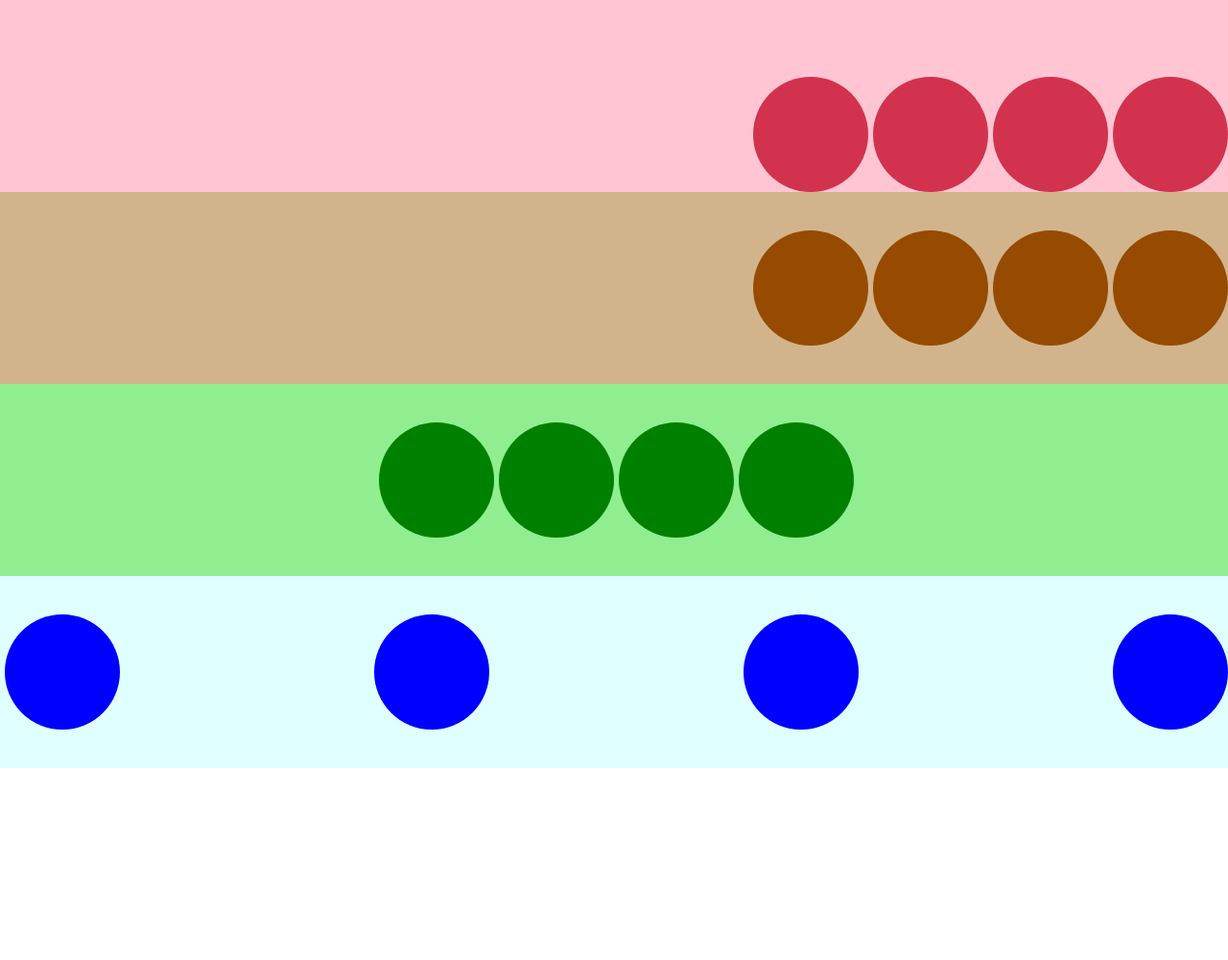
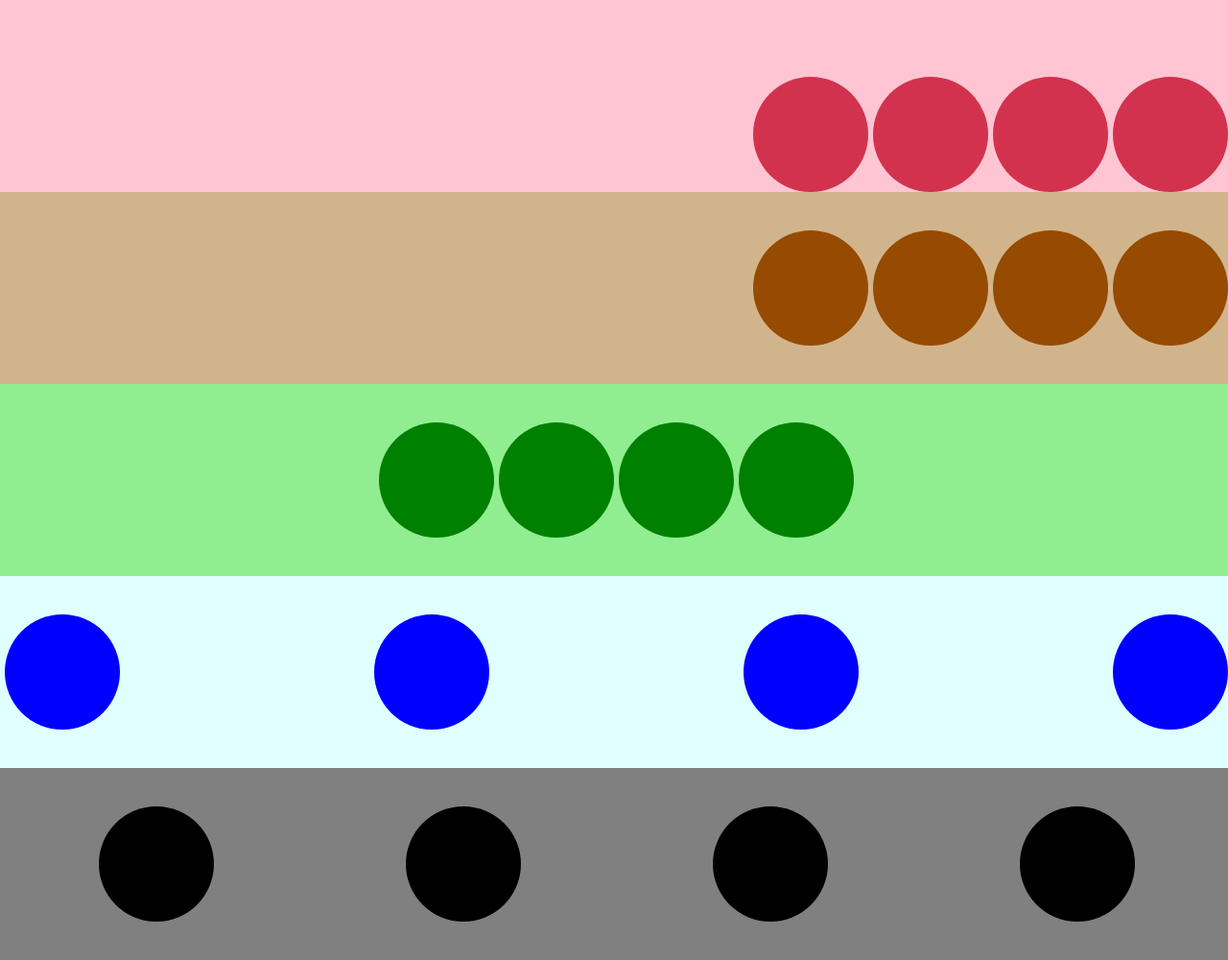
Before and after one commit to EstRufi/Treinando-Flex, a plain HTML site: page index.html in a window 1280 px wide. Shown: the whole page at 96% size. Before the commit the page ends 800 px from the top, so only its background shows below. Drawn offline with Linux system fonts and the light colour scheme.

Commit message:
enviando linha cinza div

```diff
--- a/index.html
+++ b/index.html
@@ -33,5 +33,12 @@
         <div></div>
         <div></div>
     </div>
+
+    <div class="linhacinza">
+        <div></div>
+        <div></div>
+        <div></div>
+        <div></div>
+    </div>
 </body>
 </html>
--- a/style.css
+++ b/style.css
@@ -2,6 +2,10 @@
     margin: 0;
     padding: 0;
     box-sizing: border-box;
+}
+body{
+    height: 100vh;
+    width: 100vw;
 }
 
 .linharosa{
@@ -75,3 +79,21 @@
     border-radius: 50%;
     margin: 0px 0px 0px 5px;
 }
+
+.linhacinza{
+    width: 100vw;
+    height: 200px;
+    background-color: gray ;
+    display: flex;
+    align-items: center;
+    justify-content: center;
+    justify-content: space-around;
+}
+
+.linhacinza div{
+    width: 120px;
+    height: 120px;
+    background-color: black;
+    border-radius: 50%;
+    margin: 0px 0px 0px 5px;
+}
```
